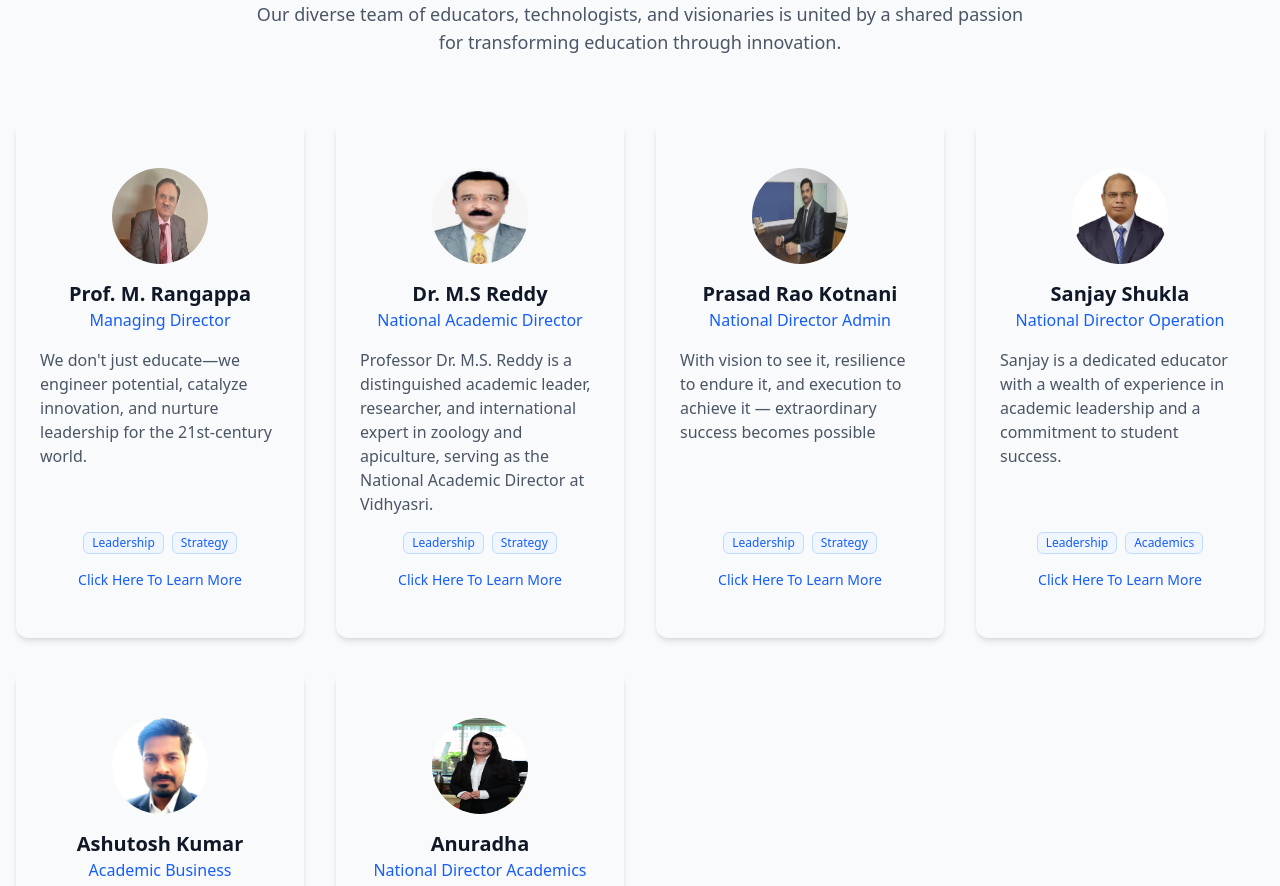
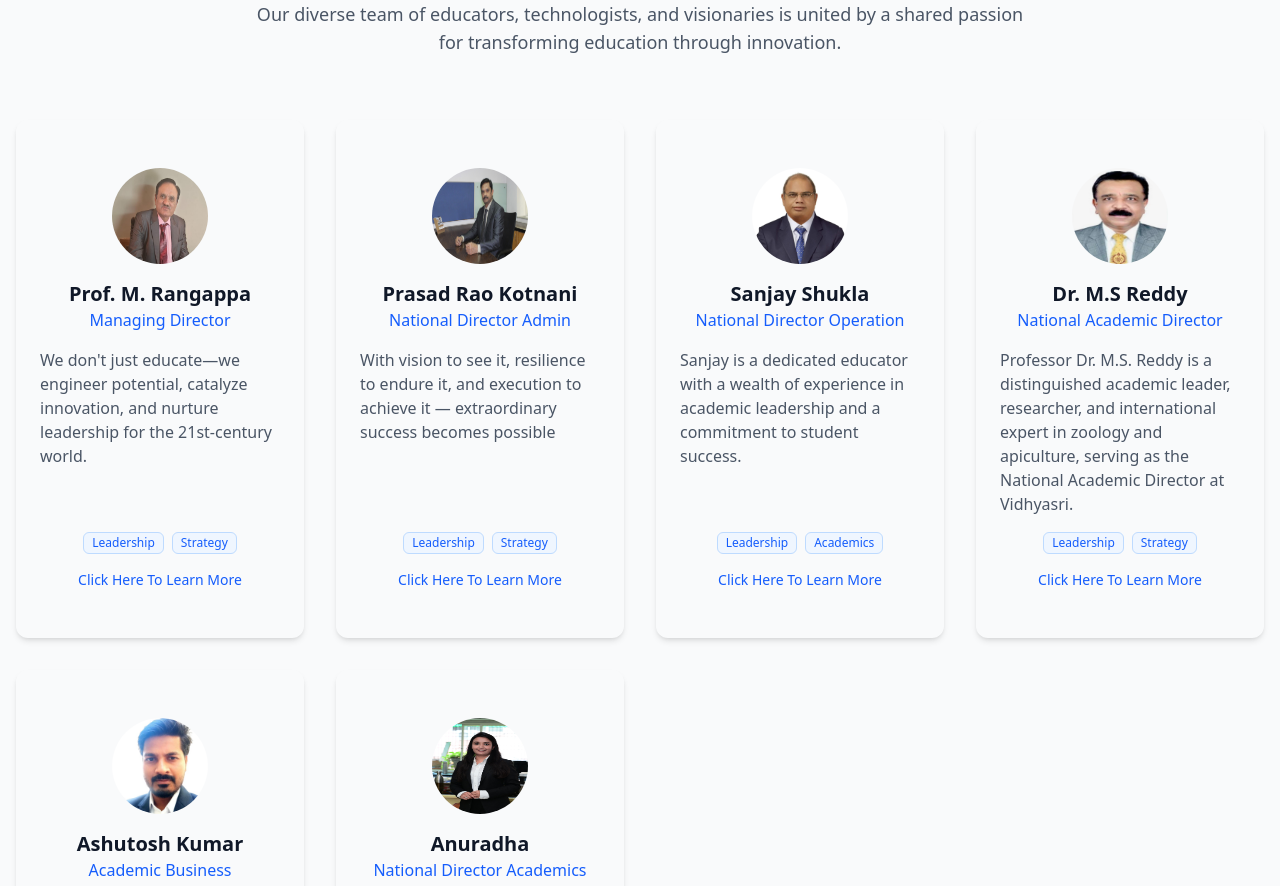
Before and after one commit to VidyaSri-Academy/VidhyaSri-Official-Website-Codebase, a React (Vite) app in the folder Frontend/: page /aboutus in a window 1280 px wide. Shown: the part 2220-3106 px from the top of the page. Built offline with nearby package versions, Linux system fonts and the light colour scheme.

Commit message:
Changed the position of profile

```diff
--- a/Frontend/src/components/Teams.tsx
+++ b/Frontend/src/components/Teams.tsx
@@ -19,14 +19,7 @@ const teamMembers = [
     categories: ["Leadership", "Strategy"],
   },
 
-  {
-    name: "Dr. M.S Reddy",
-    role: "National Academic Director",
-    avatar: msreeddy,
-    initials: "NAD",
-    bio: "Professor Dr. M.S. Reddy is a distinguished academic leader, researcher, and international expert in zoology and apiculture, serving as the National Academic Director at Vidhyasri.",
-    categories: ["Leadership", "Strategy"],
-  },
+
 
   {
     name: "Prasad Rao Kotnani",
@@ -44,6 +37,15 @@ const teamMembers = [
     initials: "NDO",
     bio: "Sanjay is a dedicated educator with a wealth of experience in academic leadership and a commitment to student success.",
     categories: ["Leadership", "Academics"],
+  },
+
+  {
+    name: "Dr. M.S Reddy",
+    role: "National Academic Director",
+    avatar: msreeddy,
+    initials: "NAD",
+    bio: "Professor Dr. M.S. Reddy is a distinguished academic leader, researcher, and international expert in zoology and apiculture, serving as the National Academic Director at Vidhyasri.",
+    categories: ["Leadership", "Strategy"],
   },
 
   {
```
